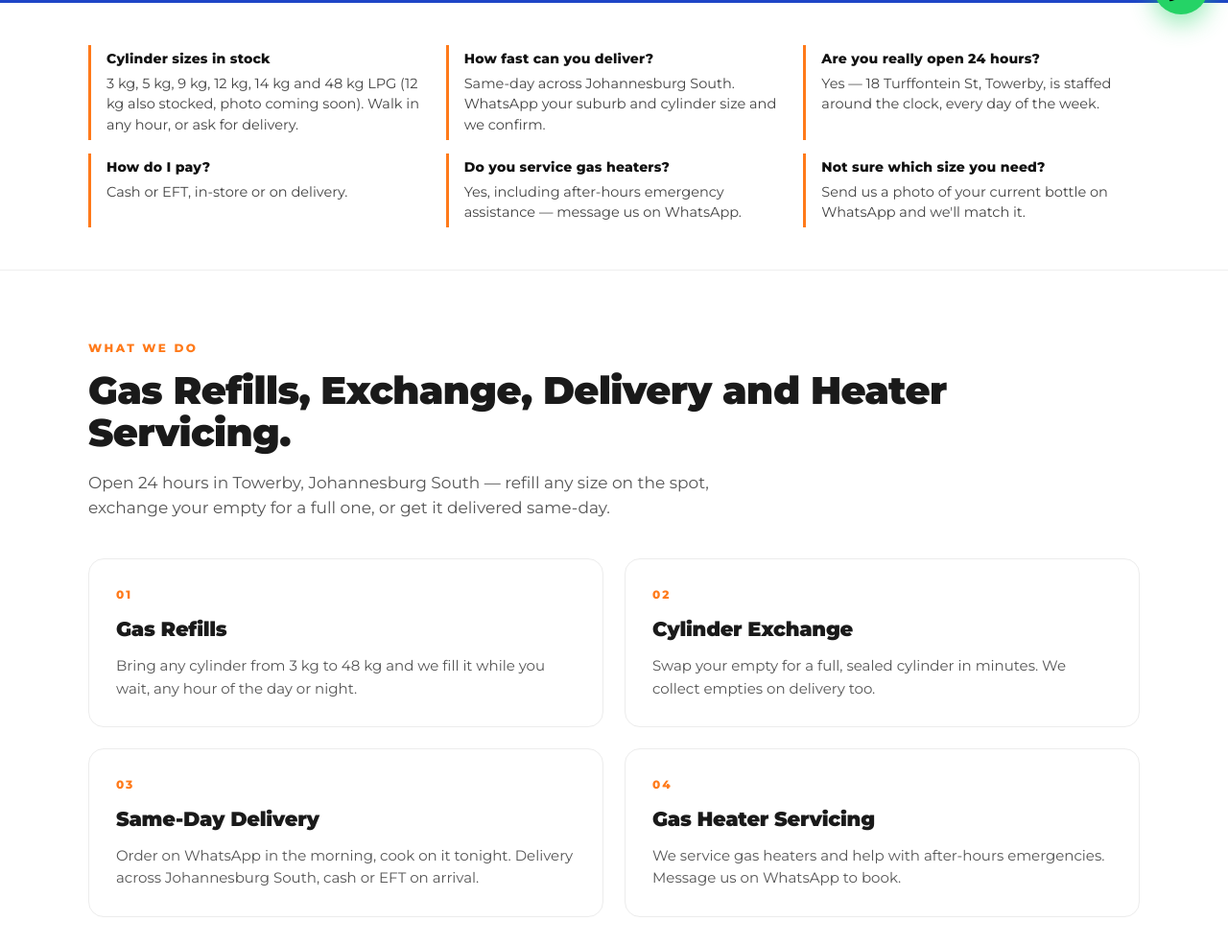
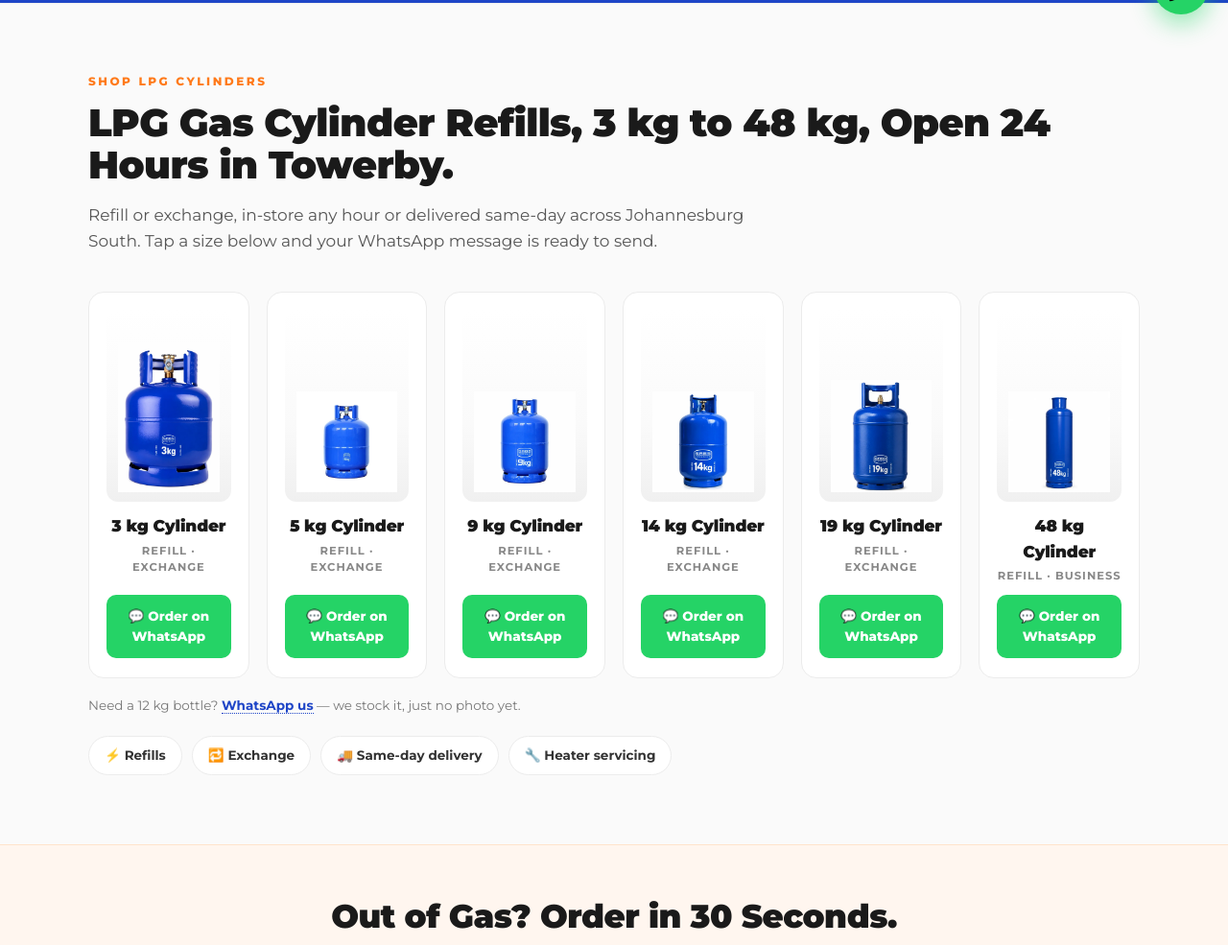
Before and after one commit to Wellew98/Diva-Gas, a plain HTML site: page index.html in a window 1280 px wide. Shown: the part 765-1750 px from the top of the page at 96% size. Drawn offline with Linux system fonts and the light colour scheme.

Commit message:
Add files via upload

```diff
--- a/index.html
+++ b/index.html
@@ -200,6 +200,8 @@
   .cyl .btn-wa-sm:hover{background:#1fb855}
   .shop-note{color:#777;font-size:13.5px;margin-top:18px;max-width:760px}
   .shop-note a{color:#1E45C7;font-weight:700;text-decoration:none;border-bottom:1px dotted #1E45C7}
+  .what-row{display:flex;flex-wrap:wrap;gap:10px;margin-top:22px}
+  .wchip{background:#fff;border:1px solid #ececec;border-radius:99px;padding:9px 16px;font-size:13.5px;font-weight:700;color:#333}
 
   /* Order strip */
   .order{background:#fff6ef;border-top:1px solid #ffe4cc;border-bottom:1px solid #ffe4cc;padding:48px 0;text-align:center}
@@ -350,52 +352,6 @@
   </div>
 </div>
 
-<!-- Quick facts -->
-<section class="quickfacts" aria-label="Quick facts about gas refill, delivery and cylinder sizes in Towerby">
-  <div class="wrap">
-    <div class="qf-grid">
-      <div class="qf"><div class="qf-q">Cylinder sizes in stock</div><div class="qf-a">3 kg, 5 kg, 9 kg, 12 kg, 14 kg and 48 kg LPG (12 kg also stocked, photo coming soon). Walk in any hour, or ask for delivery.</div></div>
-      <div class="qf"><div class="qf-q">How fast can you deliver?</div><div class="qf-a">Same-day across Johannesburg South. WhatsApp your suburb and cylinder size and we confirm.</div></div>
-      <div class="qf"><div class="qf-q">Are you really open 24 hours?</div><div class="qf-a">Yes — 18 Turffontein St, Towerby, is staffed around the clock, every day of the week.</div></div>
-      <div class="qf"><div class="qf-q">How do I pay?</div><div class="qf-a">Cash or EFT, in-store or on delivery.</div></div>
-      <div class="qf"><div class="qf-q">Do you service gas heaters?</div><div class="qf-a">Yes, including after-hours emergency assistance — message us on WhatsApp.</div></div>
-      <div class="qf"><div class="qf-q">Not sure which size you need?</div><div class="qf-a">Send us a photo of your current bottle on WhatsApp and we'll match it.</div></div>
-    </div>
-  </div>
-</section>
-
-<!-- Services -->
-<section id="services" class="block">
-  <div class="wrap">
-    <div class="eyebrow">What We Do</div>
-    <h2>Gas Refills, Exchange, Delivery and Heater Servicing.</h2>
-    <p class="subhead">Open 24 hours in Towerby, Johannesburg South — refill any size on the spot, exchange your empty for a full one, or get it delivered same-day.</p>
-
-    <div class="services">
-      <article class="service">
-        <div class="num">01</div>
-        <h3>Gas Refills</h3>
-        <p>Bring any cylinder from 3 kg to 48 kg and we fill it while you wait, any hour of the day or night.</p>
-      </article>
-      <article class="service">
-        <div class="num">02</div>
-        <h3>Cylinder Exchange</h3>
-        <p>Swap your empty for a full, sealed cylinder in minutes. We collect empties on delivery too.</p>
-      </article>
-      <article class="service">
-        <div class="num">03</div>
-        <h3>Same-Day Delivery</h3>
-        <p>Order on WhatsApp in the morning, cook on it tonight. Delivery across Johannesburg South, cash or EFT on arrival.</p>
-      </article>
-      <article class="service">
-        <div class="num">04</div>
-        <h3>Gas Heater Servicing</h3>
-        <p>We service gas heaters and help with after-hours emergencies. Message us on WhatsApp to book.</p>
-      </article>
-    </div>
-  </div>
-</section>
-
 <!-- Shop Cylinders -->
 <section id="shop" class="block shop">
   <div class="wrap">
@@ -441,7 +397,14 @@
         <a class="btn-wa-sm" href="https://wa.me/27734843076?text=Hi%20Diva%20Gas%2C%20I%20need%20a%2048kg%20refill%2Fexchange.%20My%20suburb%20is%3A%20" target="_blank" rel="noopener" aria-label="Order 48kg gas refill on WhatsApp">&#128172; Order on WhatsApp</a>
       </article>
     </div>
-    <p class="shop-note">Need a 12 kg bottle? <a href="https://wa.me/27734843076?text=Hi%20Diva%20Gas%2C%20I%20need%20a%2012kg%20refill%2Fexchange." target="_blank" rel="noopener">WhatsApp us directly</a> — we stock it, just don't have a product photo yet.</p>
+    <p class="shop-note">Need a 12 kg bottle? <a href="https://wa.me/27734843076?text=Hi%20Diva%20Gas%2C%20I%20need%20a%2012kg%20refill%2Fexchange." target="_blank" rel="noopener">WhatsApp us</a> — we stock it, just no photo yet.</p>
+
+    <div class="what-row" aria-label="What we do">
+      <span class="wchip">&#9889; Refills</span>
+      <span class="wchip">&#128257; Exchange</span>
+      <span class="wchip">&#128666; Same-day delivery</span>
+      <span class="wchip">&#128295; Heater servicing</span>
+    </div>
   </div>
 </section>
 
@@ -546,35 +509,13 @@
   <div class="wrap" style="max-width:880px">
     <div class="eyebrow">Frequently Asked</div>
     <h2>Questions Joburg South Customers Ask.</h2>
-
-    <details>
-      <summary>Is Diva Gas Supplies really open 24 hours?</summary>
-      <div class="a">Yes. 18 Turffontein St, Towerby, is open 24 hours a day, every day. Walk in any time or WhatsApp ahead.</div>
-    </details>
-    <details>
-      <summary>How fast is delivery?</summary>
-      <div class="a">Same-day across Johannesburg South when you order by WhatsApp. Message your suburb and cylinder size and we confirm.</div>
-    </details>
-    <details>
-      <summary>Which cylinder sizes do you stock?</summary>
-      <div class="a">3 kg, 5 kg, 9 kg, 12 kg, 14 kg, 19 kg and 48 kg. Refill or exchange, in-store or delivered.</div>
-    </details>
-    <details>
-      <summary>How do I pay?</summary>
-      <div class="a">Cash or EFT, in-store or on delivery.</div>
-    </details>
-    <details>
-      <summary>Do you service gas heaters?</summary>
-      <div class="a">Yes, we service gas heaters and can assist with after-hours emergencies. Message us on WhatsApp.</div>
-    </details>
-    <details>
-      <summary>Not sure which size cylinder you have?</summary>
-      <div class="a">Send us a photo on WhatsApp and we'll tell you which size it is.</div>
-    </details>
-    <details>
-      <summary>Where is Diva Gas Supplies?</summary>
-      <div class="a">18 Turffontein St (corner Van-Hulsteyn St), Towerby, Johannesburg, 2190. Open 24 hours.</div>
-    </details>
+    <details><summary>Is Diva Gas Supplies really open 24 hours?</summary><div class="a">Yes. 18 Turffontein St, Towerby, is open 24 hours a day, every day. Walk in any time or WhatsApp ahead.</div></details>
+    <details><summary>How fast is delivery?</summary><div class="a">Same-day across Johannesburg South when you order by WhatsApp. Message your suburb and cylinder size and we confirm.</div></details>
+    <details><summary>Which cylinder sizes do you stock?</summary><div class="a">3 kg, 5 kg, 9 kg, 12 kg, 14 kg, 19 kg and 48 kg. Refill or exchange, in-store or delivered.</div></details>
+    <details><summary>How do I pay?</summary><div class="a">Cash or EFT, in-store or on delivery.</div></details>
+    <details><summary>Do you service gas heaters?</summary><div class="a">Yes, we service gas heaters and can assist with after-hours emergencies. Message us on WhatsApp.</div></details>
+    <details><summary>Not sure which size cylinder you have?</summary><div class="a">Send us a photo on WhatsApp and we'll tell you which size it is.</div></details>
+    <details><summary>Where is Diva Gas Supplies?</summary><div class="a">18 Turffontein St (corner Van-Hulsteyn St), Towerby, Johannesburg, 2190. Open 24 hours.</div></details>
   </div>
 </section>
 
```
